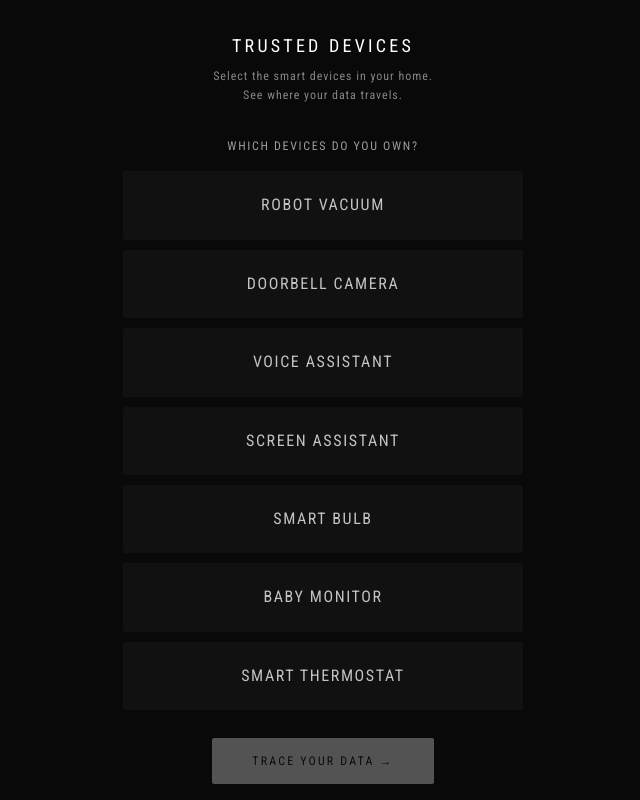
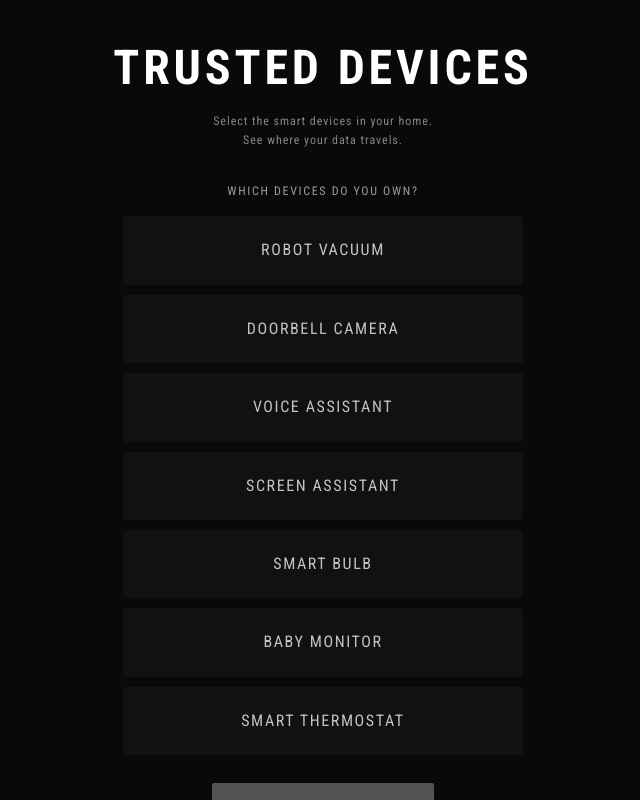
Before and after one commit to kristinmariakr/your-home-their-eyes, a Next.js app: page / in a window 1280 px wide. Shown: the whole page, without its empty margins (317-957 px from the left). Built offline with nearby package versions, Linux system fonts and the light colour scheme.

Commit message:
Make title larger and bold
Co-Authored-By: Claude Sonnet 4.6 <noreply@anthropic.com>

```diff
--- a/app/DiagramClient.tsx
+++ b/app/DiagramClient.tsx
@@ -262,7 +262,7 @@ export default function DiagramClient() {
         }}
       >
         <div style={{textAlign:'center',marginBottom:32}}>
-          <div style={{fontSize:'clamp(14px,4vw,18px)',fontWeight:500,letterSpacing:'0.18em',color:'#fff',textTransform:'uppercase'}}>
+          <div style={{fontSize:'clamp(28px,8vw,48px)',fontWeight:700,letterSpacing:'0.08em',color:'#fff',textTransform:'uppercase'}}>
             Trusted Devices
           </div>
           <div style={{marginTop:8,fontSize:'clamp(10px,2.5vw,12px)',color:'rgba(255,255,255,0.5)',letterSpacing:'0.08em',lineHeight:1.6}}>
```
